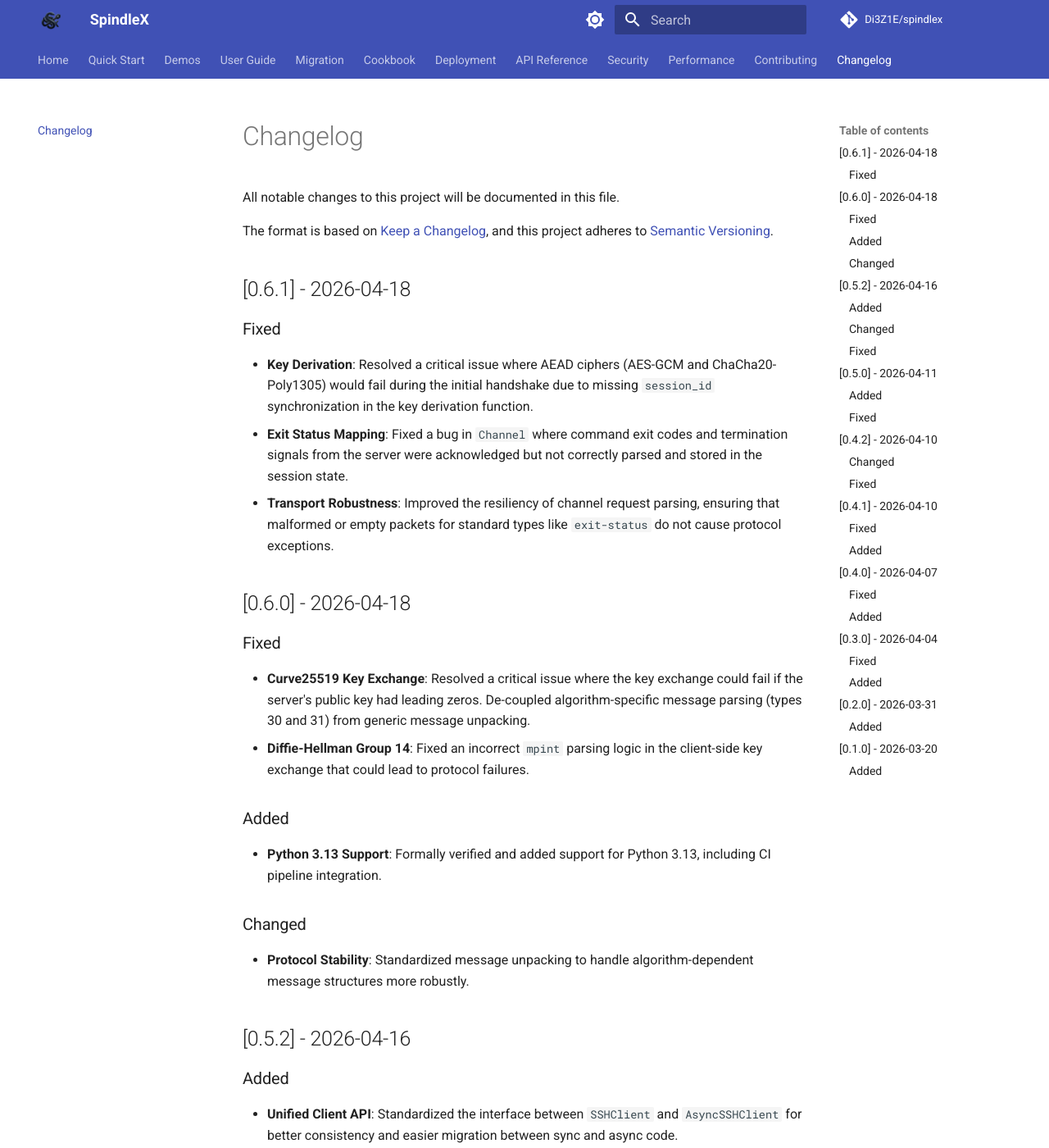
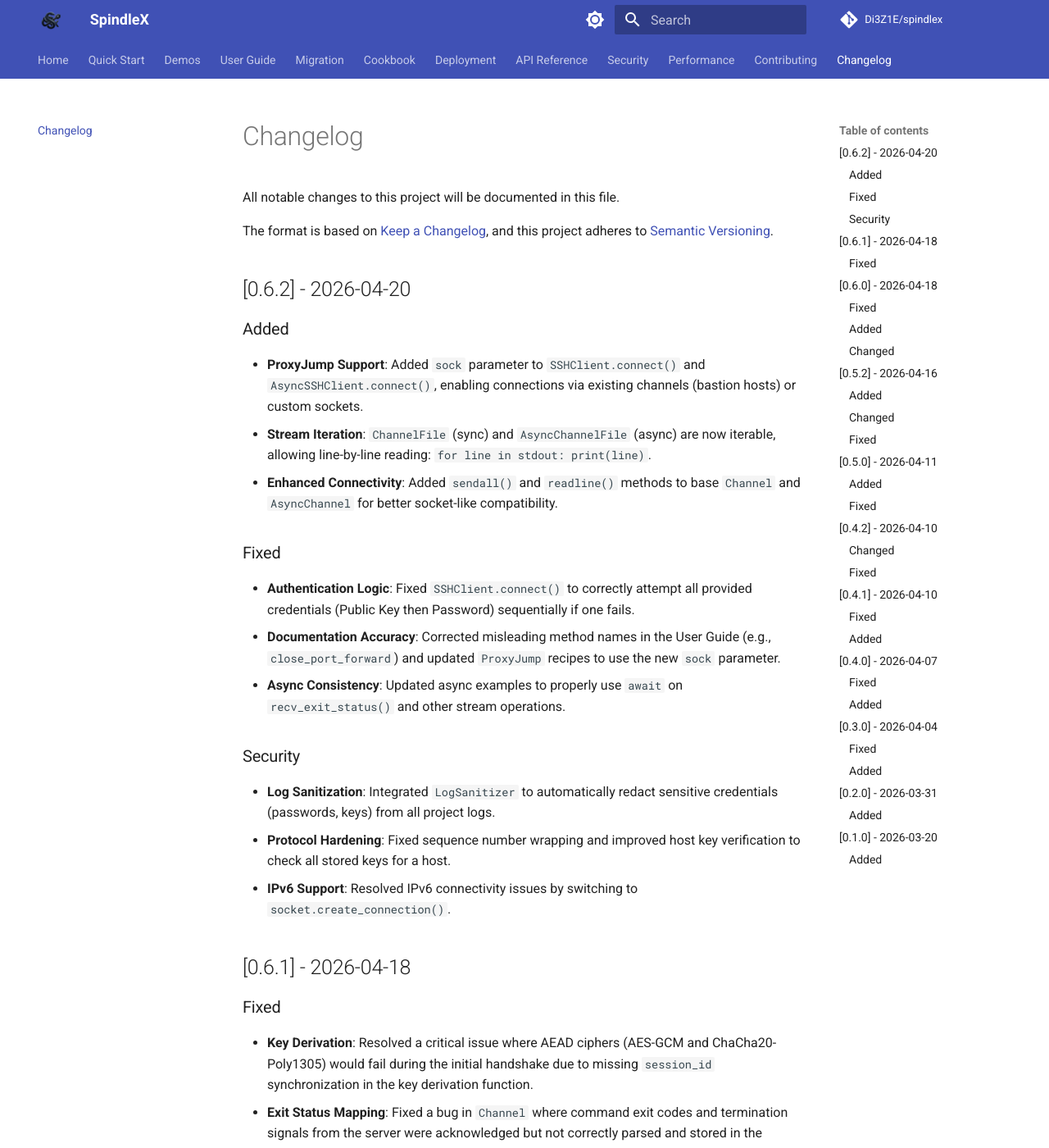
Before and after one commit to stratza/spindlex, an MkDocs documentation site: the page built from docs/changelog.md, in a window 1280 px wide and 1400 px high. Shown: the whole window at 82% size. Built offline with MkDocs 1.6.1 and Material for MkDocs 9.7.7, drawn with Linux system fonts in a browser that asks for light colours; comment, search, counter and statistics services are not loaded.

Commit message:
release: v0.6.2

```diff
--- a/docs/changelog.md
+++ b/docs/changelog.md
@@ -3,6 +3,23 @@
 All notable changes to this project will be documented in this file.
 
 The format is based on [Keep a Changelog](https://keepachangelog.com/en/1.0.0/), and this project adheres to [Semantic Versioning](https://semver.org/spec/v2.0.0.html).
+
+## [0.6.2] - 2026-04-20
+
+### Added
+*   **ProxyJump Support**: Added `sock` parameter to `SSHClient.connect()` and `AsyncSSHClient.connect()`, enabling connections via existing channels (bastion hosts) or custom sockets.
+*   **Stream Iteration**: `ChannelFile` (sync) and `AsyncChannelFile` (async) are now iterable, allowing line-by-line reading: `for line in stdout: print(line)`.
+*   **Enhanced Connectivity**: Added `sendall()` and `readline()` methods to base `Channel` and `AsyncChannel` for better socket-like compatibility.
+
+### Fixed
+*   **Authentication Logic**: Fixed `SSHClient.connect()` to correctly attempt all provided credentials (Public Key then Password) sequentially if one fails.
+*   **Documentation Accuracy**: Corrected misleading method names in the User Guide (e.g., `close_port_forward`) and updated `ProxyJump` recipes to use the new `sock` parameter.
+*   **Async Consistency**: Updated async examples to properly use `await` on `recv_exit_status()` and other stream operations.
+
+### Security
+*   **Log Sanitization**: Integrated `LogSanitizer` to automatically redact sensitive credentials (passwords, keys) from all project logs.
+*   **Protocol Hardening**: Fixed sequence number wrapping and improved host key verification to check all stored keys for a host.
+*   **IPv6 Support**: Resolved IPv6 connectivity issues by switching to `socket.create_connection()`.
 
 ## [0.6.1] - 2026-04-18
 
--- a/docs/security.md
+++ b/docs/security.md
@@ -84,8 +84,8 @@
 
 | Version | Supported          |
 | ------- | ------------------ |
-| 0.5.x   | :white_check_mark: |
-| < 0.5   | :x:                |
+| 0.6.x   | :white_check_mark: |
+| < 0.6   | :x:                |
 
 ### Reporting a Vulnerability
 
--- a/pyproject.toml
+++ b/pyproject.toml
@@ -4,7 +4,7 @@
 
 [project]
 name = "spindlex"
-version = "0.6.1"
+version = "0.6.2"
 
 description = "A modern, high-performance SSHv2 and SFTP client/server library"
 readme = "README.md"
--- a/spindlex/_version.py
+++ b/spindlex/_version.py
@@ -1,7 +1,7 @@
 # spindlex/_version.py
 
-__version__ = "0.6.1"
-__version_info__ = (0, 6, 1)
+__version__ = "0.6.2"
+__version_info__ = (0, 6, 2)
 
 
 def get_version() -> str:
```
Also changed, not shown: README.md (+1 -1 lines), meta/SECURITY.md (+2 -2 lines), 3 other files.
